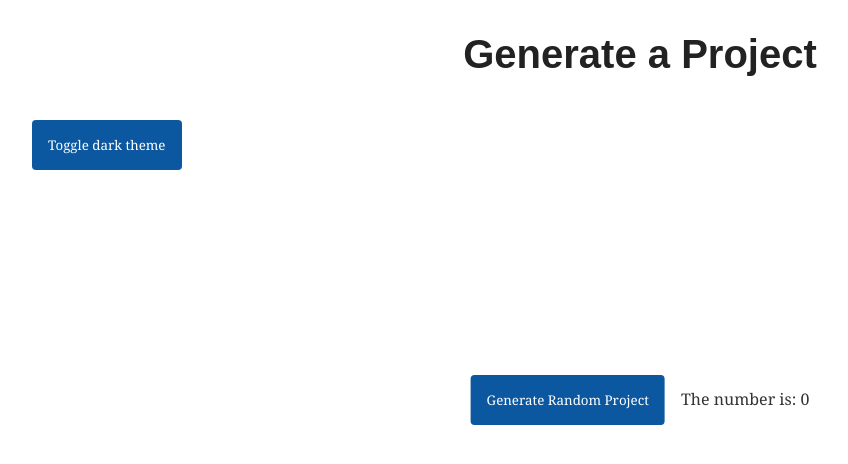
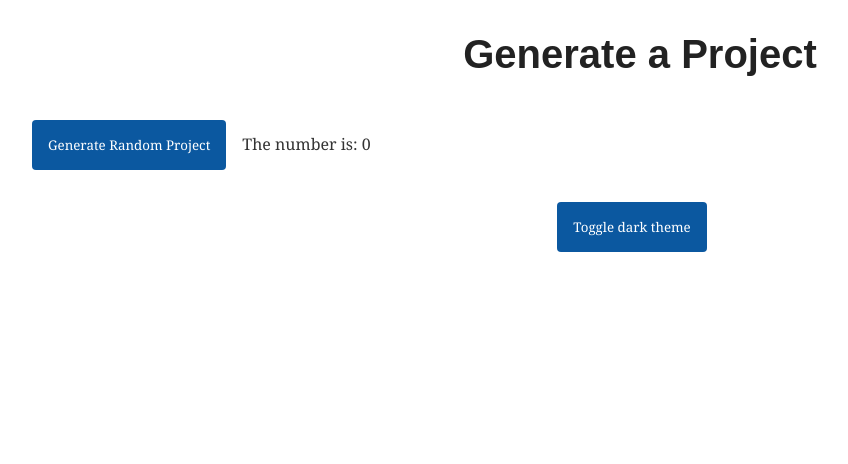
Before and after one commit to hackathon-project-generator/project-gen, an Angular app: page / in a window 1280 px wide. Shown: the top 464 px of the page, without its empty margins (0-848 px from the left). Built offline with nearby package versions, Linux system fonts and the light colour scheme.

Commit message:
Merge branch 'frontend' of https://github.com/robkpaul/project-gen into frontend

```diff
--- a/src/app/app.component.html
+++ b/src/app/app.component.html
@@ -1,5 +1,5 @@
 <h1>{{head}}</h1>
-<div class="generateProject">
-    <app-generate-project></app-generate-project>
+<app-generate-project></app-generate-project>
+<div class = "darkTheme">
     <button (click)="toggleDarkTheme()">Toggle dark theme</button>
 </div>
--- a/src/app/generate-project/generate-project.component.css
+++ b/src/app/generate-project/generate-project.component.css
@@ -1,13 +1,10 @@
 .project {
-    background-color: grey;
     color: white;
 }
-
-.containerized{
-    margin: 0;
-    position: absolute;
-    top: 50%;
-    left: 50%;
-    -ms-transform: translate(-50%,-50%);
-    transform: translate(-50%,-50%);
+.centered{
+    margin: auto;
+    width: 60%;
+    padding: 10px;
+    background-color: rgb(49, 49, 49);
+    text-align: center;
 }
--- a/src/styles.css
+++ b/src/styles.css
@@ -1,8 +1,8 @@
 body {
-    --text-color: #222;
-    --bkg-color: #fff;
-    --btn-txt-color: white;
-    --btn-bg-color: rgb(11, 88, 160);
+  --text-color: #222;
+  --bkg-color: #fff;
+  --btn-txt-color: white;
+  --btn-bg-color: rgb(11, 88, 160);
 }
 body.dark-theme {
   --text-color: #eee;
@@ -50,3 +50,7 @@ h2, h3 {
   font-family: Arial, Helvetica, sans-serif;
   font-weight: lighter;
 }
+
+div.darkTheme{
+  text-align: center;
+}
```
